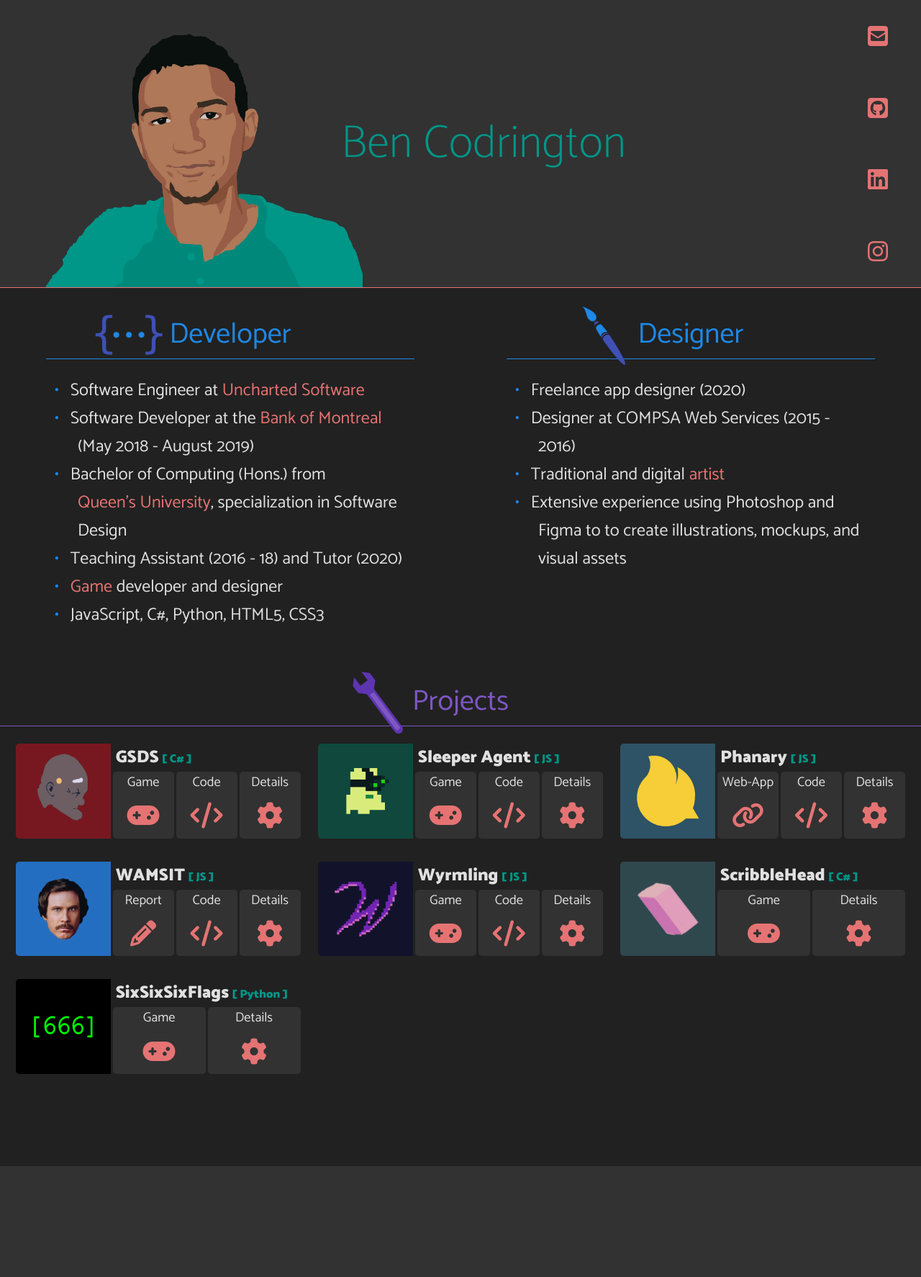
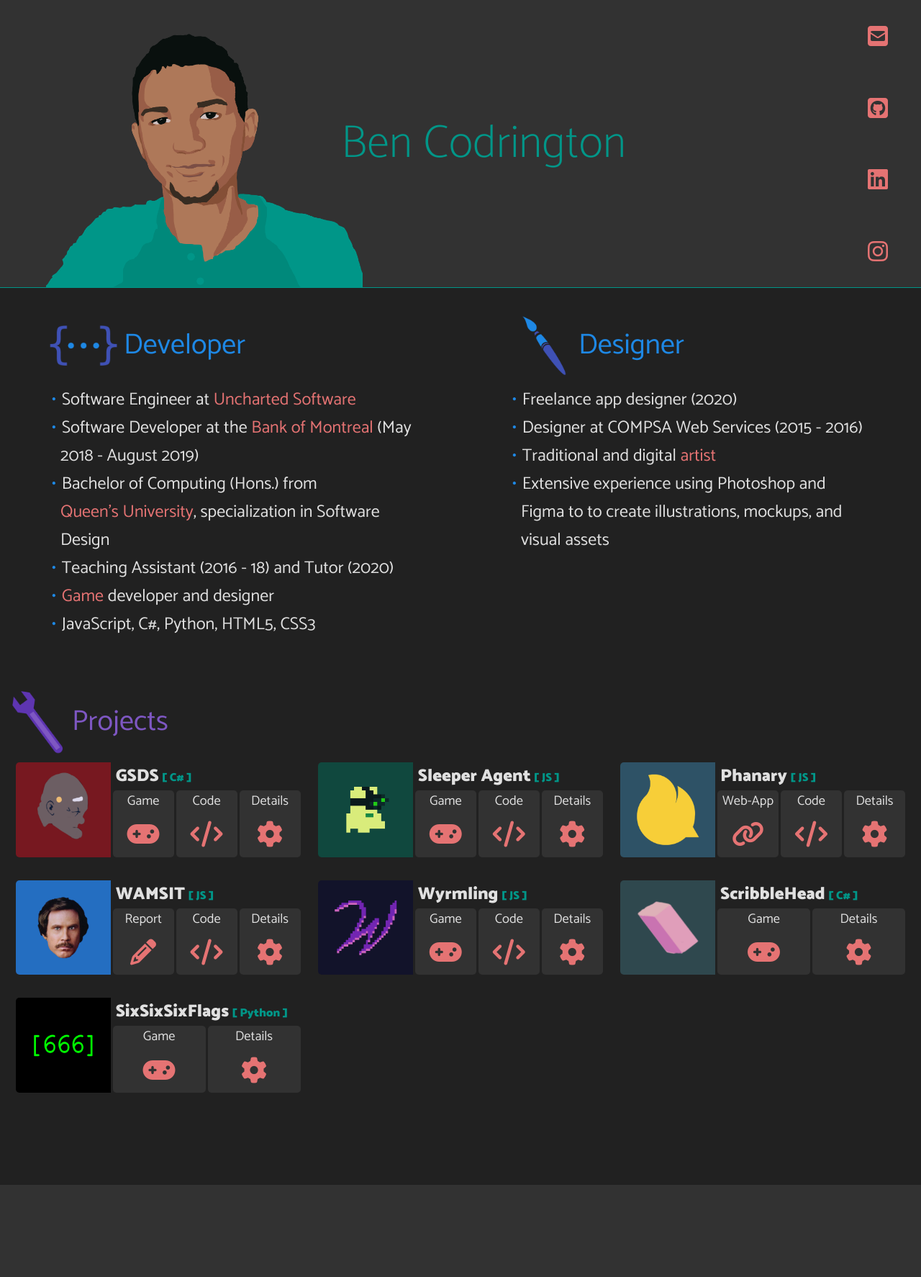
Before and after one commit to bencodrington/bencodrington, a Jekyll site: the page built from index.html, in a window 1280 px wide. Shown: the whole page at 72% size. Built offline with Jekyll 4.4.1, drawn with Linux system fonts in a browser that asks for light colours; nearby versions of some CDN libraries; before the commit the page ends 1748 px from its top, so only the background shows below that.

Commit message:
Clean up section header styles and bullet points

```diff
--- a/_includes/sectionHeader.html
+++ b/_includes/sectionHeader.html
@@ -1,12 +1,11 @@
 <div class='section__header'>
-    <h2>
     {% assign sourceSet = "" %}
     {% for source in include.role.imageSourceSet %}
     {% assign relativeSourceUrl = source.url | relative_url %}
     {% assign sourceSet = sourceSet | append: relativeSourceUrl | append: " " | append: source.width | append: ", " %}
     {% endfor %}
     {% if include.role.needsIconSpacing %}
-        <img class="center-vertical right-margin"
+    <img class="right-margin"
         src="{{ include.role.imageSource | relative_url }}"
         srcset="{{ sourceSet }}"
         alt="{{ include.role.altText }}">
@@ -15,6 +14,7 @@
         srcset="{{ sourceSet }}"
         alt="{{ include.role.altText }}">
     {% endif %}
+    <h2>
         {{ include.role.title }}
     </h2>
 </div>
--- a/_sass/modules/_header.scss
+++ b/_sass/modules/_header.scss
@@ -4,7 +4,7 @@ header {
     width: 100%;
     position: relative;
     overflow: hidden;
-    border-bottom: 1px solid $peach;
+    border-bottom: 1px solid $lightTurquoise;
 
     @include atSmall {
         min-height: 25rem;
--- a/_sass/modules/_section.scss
+++ b/_sass/modules/_section.scss
@@ -1,24 +1,24 @@
 section {
-
     padding-bottom: 6rem;
     display: inline-block;
     width: 100%;
 
     .section__header {
-        border-bottom: 1px solid $lightBlue;
-        margin-bottom: 1.5rem;
-        text-align: center;
+        margin-bottom: .5rem;
+        display: flex;
+        align-items: center;
 
         img {
+            margin-left: .25rem;
             height: 4rem;
-            position: absolute;
-            right: 100%;
-            bottom: -1rem;
-        }
 
-        & img.center-vertical {
-            top: 50%;
-            transform: translateY(-50%);
+            @include atSmall {
+                height: 5rem;
+            }
+
+            @include atMedium {
+                height: 6rem;
+            }
         }
 
         & img.right-margin {
@@ -34,38 +34,30 @@ section {
         color: $lightBlue;
         font-weight: 400;
         font-size: 1.75rem;
-        position: relative;
-        display: inline-block;
 
         @include atSmall {
             font-size: 2rem;
-
-            img {
-                height: 5rem;
-            }
         }
 
         @include atMedium {
             font-size: 2.5rem;
+        }
 
-            img {
-                height: 6rem;
-            }
-        }
     }
 
     ul.ul--show-bullets {
         list-style: none;
         font-size: 1.25rem;
+        padding: 0 .25rem;
 
         li {
-            padding: 0 .75rem 0 2.75rem;
-            text-indent: -2rem;
+            padding-left: 1rem;
+            text-indent: -.75rem;
         }
 
         li::before {
             content: "•";
-            padding-right: 1rem;
+            padding-right: .5rem;
             color: $lightBlue;
         }
 
```
Lines whose indentation alone changed are shown as unchanged.
